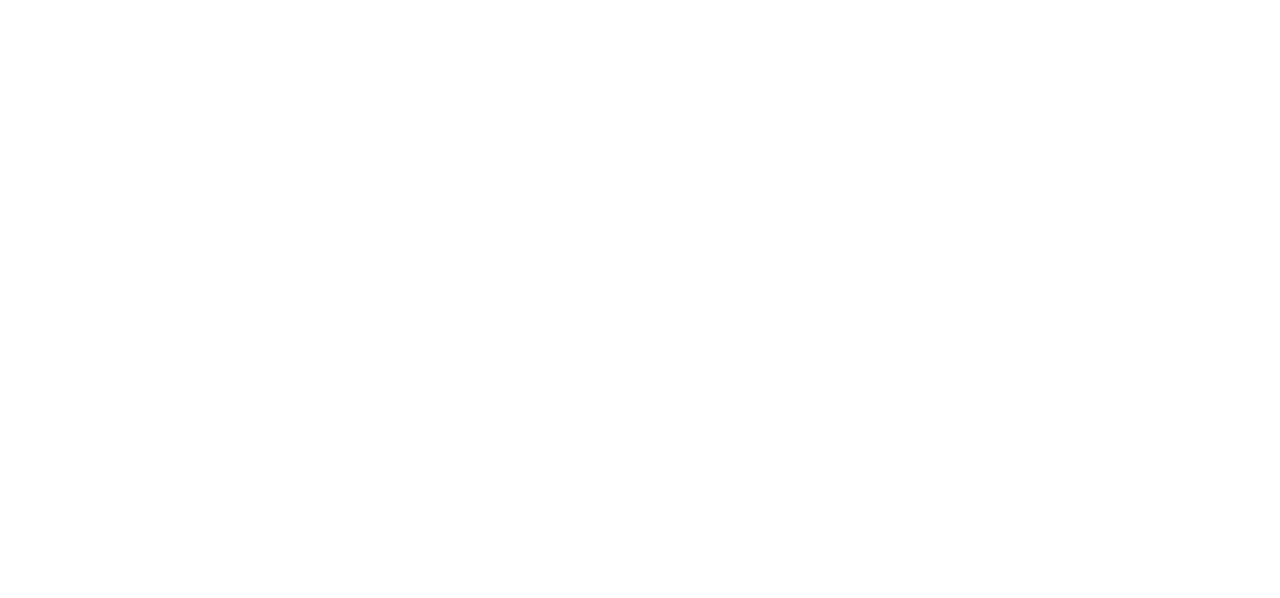
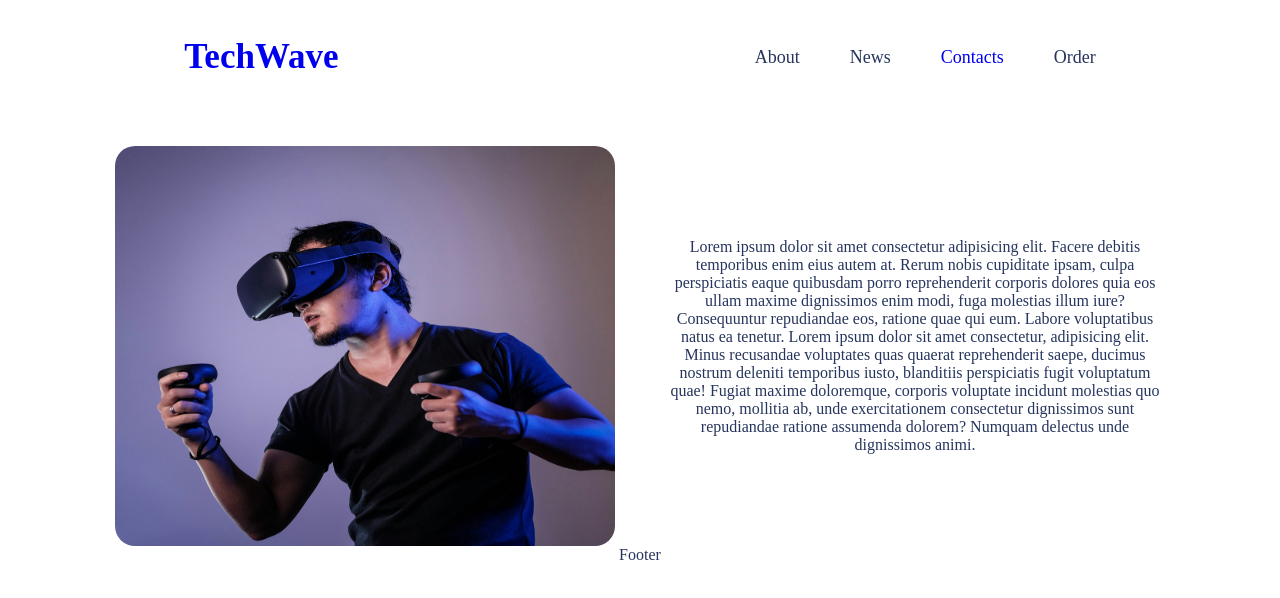
Before and after one commit to Venera00/TechWave, a React (Vite) app: page /news in a window 1280 px wide. Before the commit this address had no page. Shown: the top 598 px of the page. Built offline with nearby package versions, Linux system fonts and the light colour scheme.

Commit message:
Add news section and page

```diff
--- a/src/App.jsx
+++ b/src/App.jsx
@@ -2,12 +2,14 @@
 import { BrowserRouter, Routes, Route } from "react-router-dom";
 import "./App.css";
 import MainPage from "./pages/MainPage/MainPage";
+import NewsPage from "./pages/NewsPage/NewsPage";
 
 function App() {
   return (
     <BrowserRouter>
       <Routes>
         <Route path="/" element={<MainPage />} />
+        <Route path="/news" element={<NewsPage />} />
       </Routes>
     </BrowserRouter>
   );
--- a/src/components/Header/Header.jsx
+++ b/src/components/Header/Header.jsx
@@ -13,9 +13,9 @@
         <Link to="about" smooth={true} duration={500}>
           <li className={styles.nav_title}>About</li>
         </Link>
-        <a href="#">
+        <Link to="news" smooth={true} duration={500}>
           <li className={styles.nav_title}>News</li>
-        </a>
+        </Link>
         <a href="#">
           <li className={styles.nav_title}>Contacts</li>
         </a>
--- /dev/null
+++ b/src/components/News/News.jsx
@@ -0,0 +1,30 @@
+import React from "react";
+import { Element } from "react-scroll";
+import { Link } from "react-router-dom";
+import styles from "./News.module.scss";
+
+const News = () => {
+  return (
+    <Element name="news">
+      <h3 className={styles.news_title}>Our news</h3>
+
+      <Link to="/news">
+        <li className={styles.news_subtitle}>Lorem ipsum dolor sit amet.</li>
+      </Link>
+      <Link to="/news">
+        <li className={styles.news_subtitle}>
+          Lorem ipsum dolor sit amet consectetur adipisicing elit. Eveniet ipsam
+          inventore maxime animi eos!
+        </li>
+      </Link>
+      <Link to="/news">
+        <li className={styles.news_subtitle}>
+          Lorem ipsum dolor sit amet consectetur adipisicing elit. Eveniet ipsam
+          inventore maxime animi eos!
+        </li>
+      </Link>
+    </Element>
+  );
+};
+
+export default News;
--- /dev/null
+++ b/src/components/News/News.module.scss
@@ -0,0 +1,11 @@
+.news_title {
+  margin-top: 80px;
+  font-weight: 600;
+  font-size: 24px;
+}
+
+.news_subtitle {
+  font-size: 16px;
+  color: #26355d;
+  padding: 5px;
+}
--- a/src/pages/MainPage/MainPage.jsx
+++ b/src/pages/MainPage/MainPage.jsx
@@ -10,6 +10,7 @@
 import peopleIcon from "../../assets/peopleIcon.png";
 import styles from "./MainPage.module.scss";
 import { Element } from "react-scroll";
+import News from "../../components/News/News";
 
 const MainPage = () => {
   return (
@@ -89,6 +90,7 @@
       </Element>
 
       <OrderForm />
+      <News />
     </div>
   );
 };
--- /dev/null
+++ b/src/pages/NewsPage/NewsPage.jsx
@@ -0,0 +1,39 @@
+import React from "react";
+import Header from "../../components/Header/Header";
+import Footer from "../../components/Footer/Footer";
+import newsImg from "../../assets/newsImg.jpg";
+import styles from "./NewsPage.module.scss";
+
+const NewsPage = () => {
+  return (
+    <>
+      <Header />
+
+      <div className={styles.news}>
+        <img
+          src={newsImg}
+          alt="A man with with Ar"
+          className={styles.news_img}
+        />
+        <p className={styles.news_title}>
+          Lorem ipsum dolor sit amet consectetur adipisicing elit. Facere
+          debitis temporibus enim eius autem at. Rerum nobis cupiditate ipsam,
+          culpa perspiciatis eaque quibusdam porro reprehenderit corporis
+          dolores quia eos ullam maxime dignissimos enim modi, fuga molestias
+          illum iure? Consequuntur repudiandae eos, ratione quae qui eum. Labore
+          voluptatibus natus ea tenetur. Lorem ipsum dolor sit amet consectetur,
+          adipisicing elit. Minus recusandae voluptates quas quaerat
+          reprehenderit saepe, ducimus nostrum deleniti temporibus iusto,
+          blanditiis perspiciatis fugit voluptatum quae! Fugiat maxime
+          doloremque, corporis voluptate incidunt molestias quo nemo, mollitia
+          ab, unde exercitationem consectetur dignissimos sunt repudiandae
+          ratione assumenda dolorem? Numquam delectus unde dignissimos animi.
+        </p>
+      </div>
+
+      <Footer />
+    </>
+  );
+};
+
+export default NewsPage;
--- /dev/null
+++ b/src/pages/NewsPage/NewsPage.module.scss
@@ -0,0 +1,16 @@
+.news {
+  display: flex;
+  align-items: center;
+  justify-content: center;
+  gap: 50px;
+}
+
+.news_img {
+  width: 500px;
+  height: 400px;
+  border-radius: 20px;
+}
+
+.news_title {
+  width: 500px;
+}
```
Also changed, not shown: src/assets/newsImg.jpg (added).
